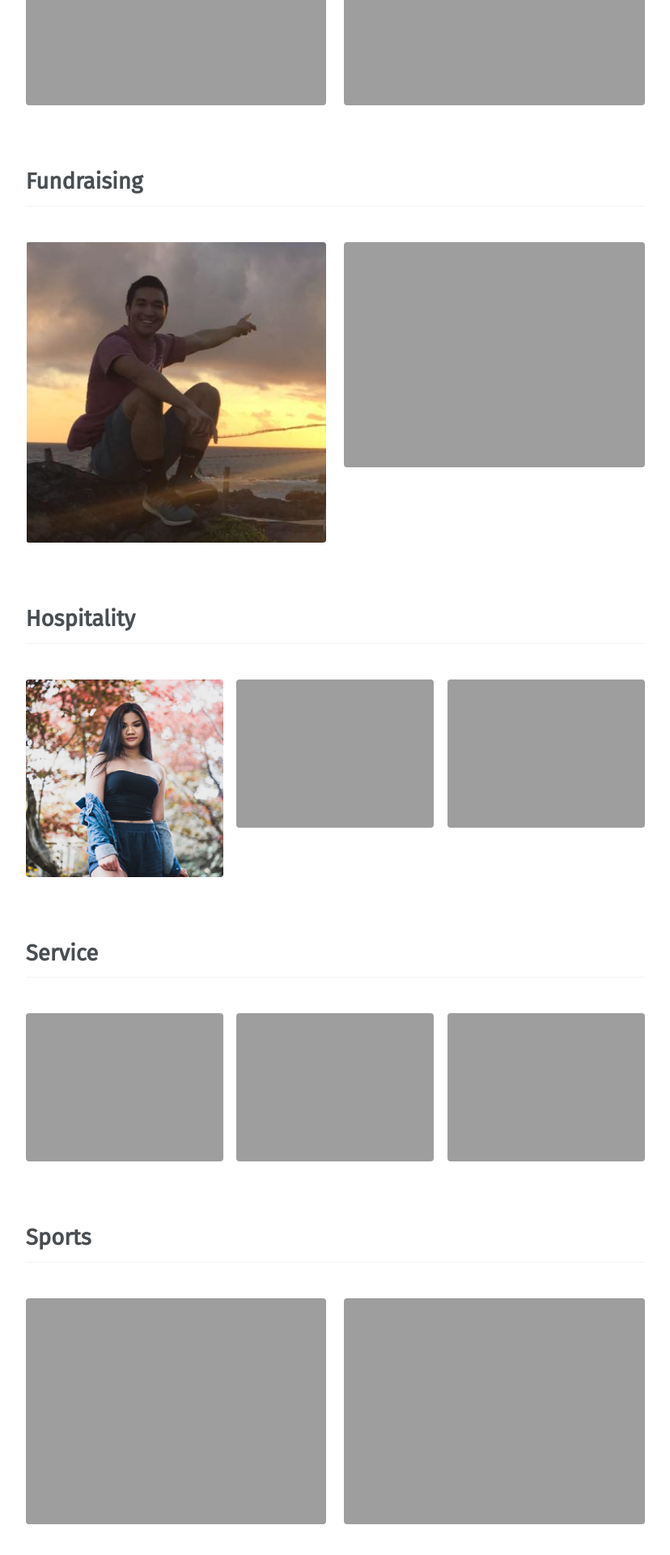
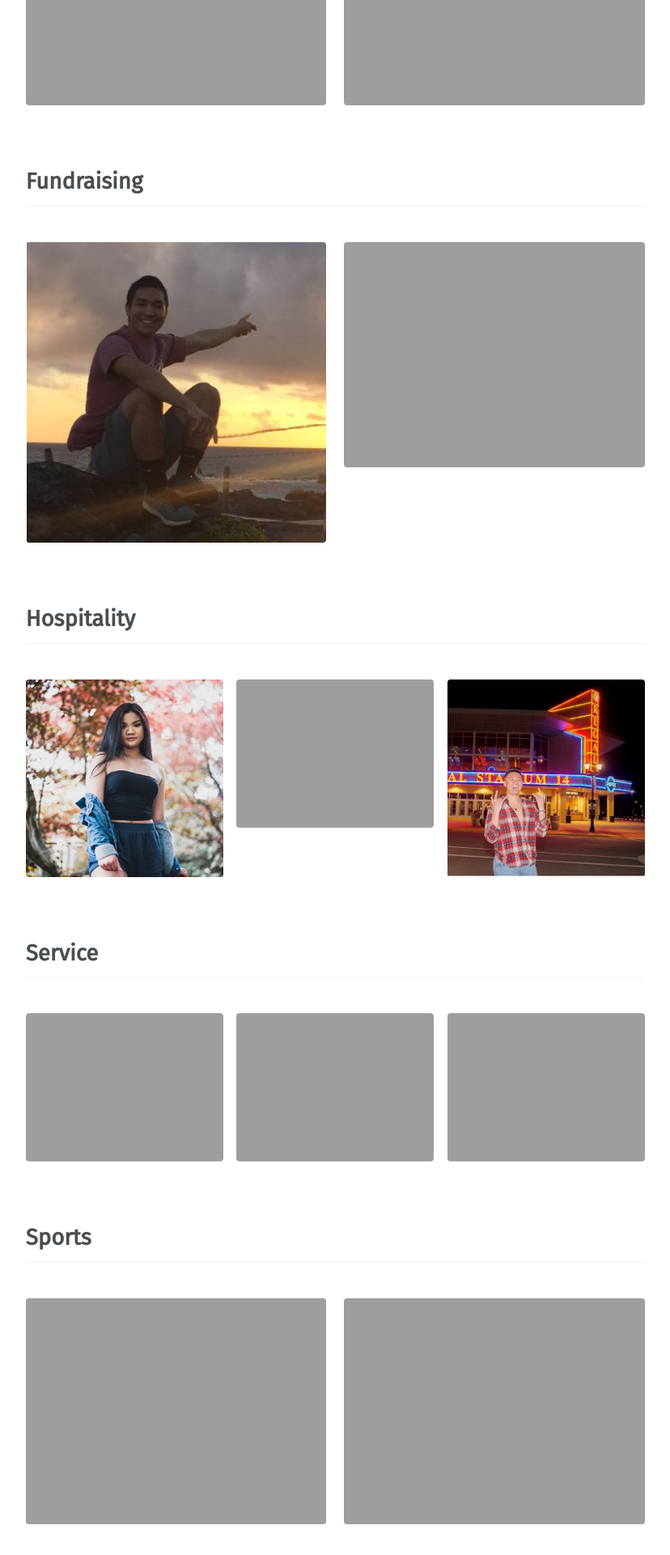
Before and after one commit to vtfasa/vtfasa.github.io, a Jekyll site: the page built from _pages/officers.md, in a window 1280 px wide. Shown: the part 3231-5151 px from the top of the page at 81% size, without its empty margins (252-1080 px from the left). Built offline with Jekyll 4.4.1, drawn with Linux system fonts in a browser that asks for light colours; some web fonts are replaced.

Commit message:
Update officers.md

```diff
--- a/_pages/officers.md
+++ b/_pages/officers.md
@@ -75,8 +75,8 @@ hospitality:
     image_path: /assets/images/officers/katherine.png
     alt: "Katherine Quion"
   - url: /officers/hospitality/
-    image_path: /assets/images/officers/alex2.png
-    alt: "Alex Chavez"
+    image_path: /assets/images/officers/jc2.png
+    alt: "Jeyein Cepillo"
 # service
 service:
   - url: /officers/service/
```
